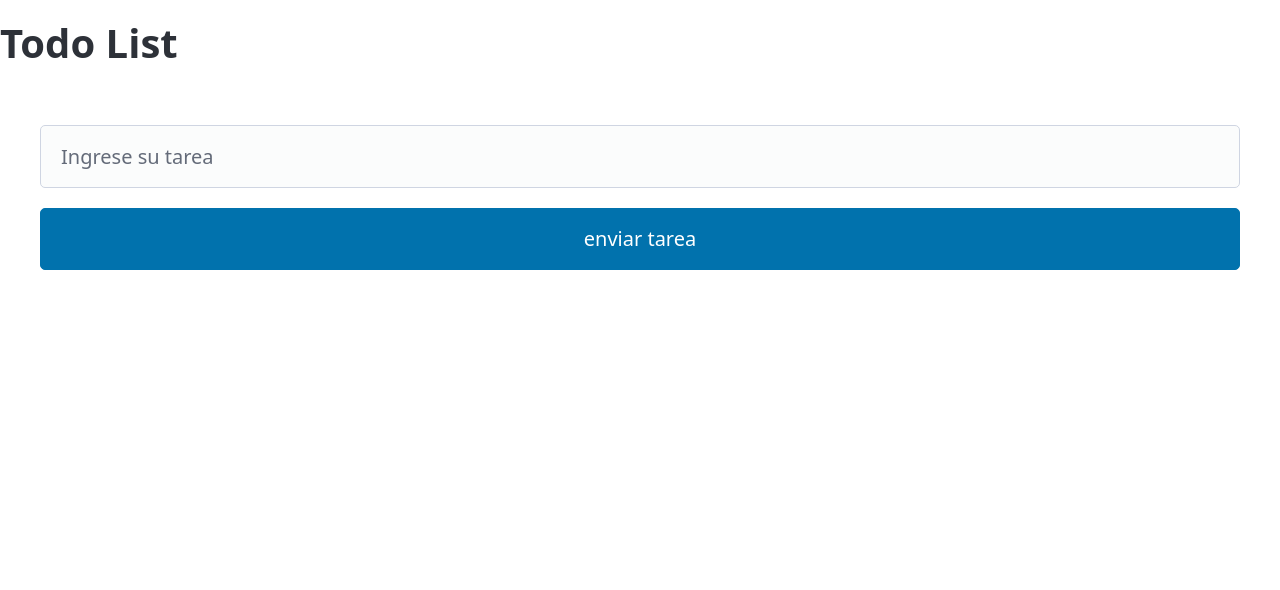
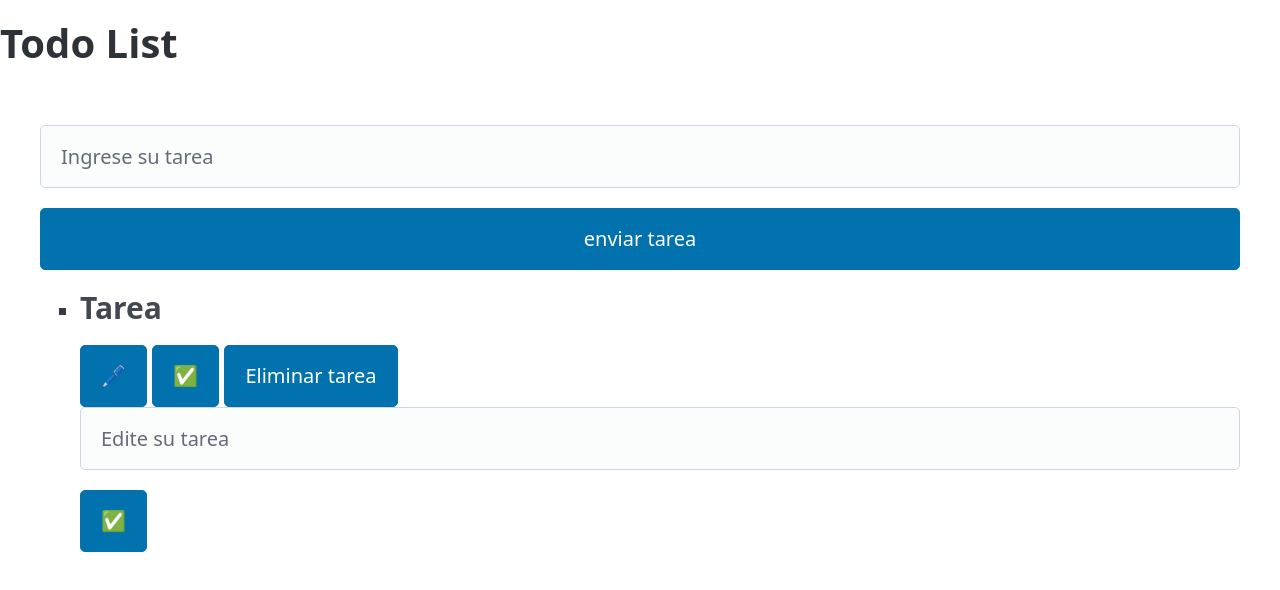
Before and after one commit to Ledyba-Dev/todo-list-crud, a plain HTML site: page index.html in a window 1280 px wide. Drawn offline with nearby package versions, Linux system fonts and the light colour scheme.

Commit message:
Codigo inicial Todo List

```diff
--- a/index.html
+++ b/index.html
@@ -20,7 +20,18 @@
         </form>
 
         <ul class="taskContainer grid">
-
+            <li id=${task.id}>
+                <h3>Tarea</h3>
+                <div class="role-group">
+                    <button id= "editTask">🖊</button>
+                    <button id="successTask" class="success">✅</button>
+                    <button id="deleteTask" class="Red">Eliminar tarea</button>
+                </div>
+                <div class="groupEditTask">
+                    <input class="inputEdit" type="text" name="inputEdit" placeholder="Edite su tarea">
+                    <button id="overwriteTask">✅</button>
+                </div>
+            </li>
         </ul>
     </main>
 
```
